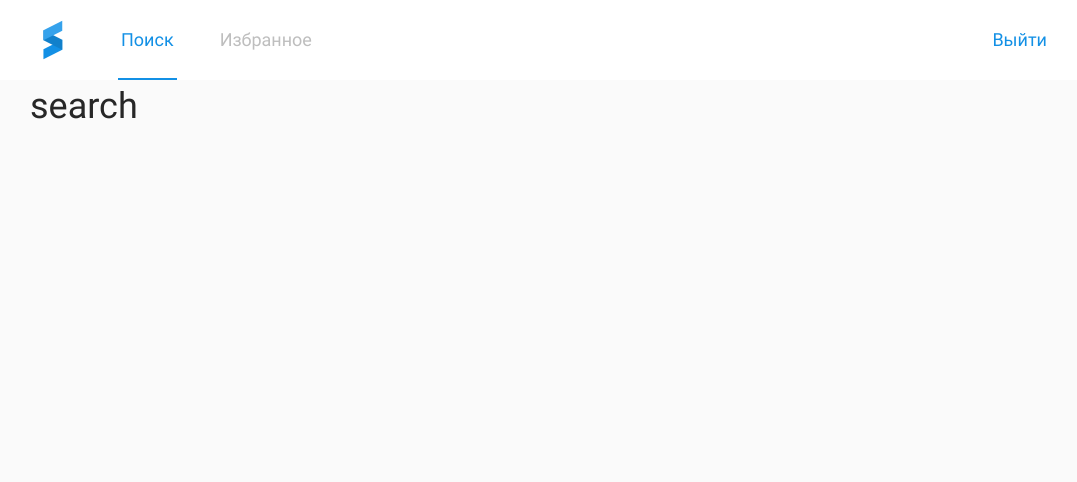
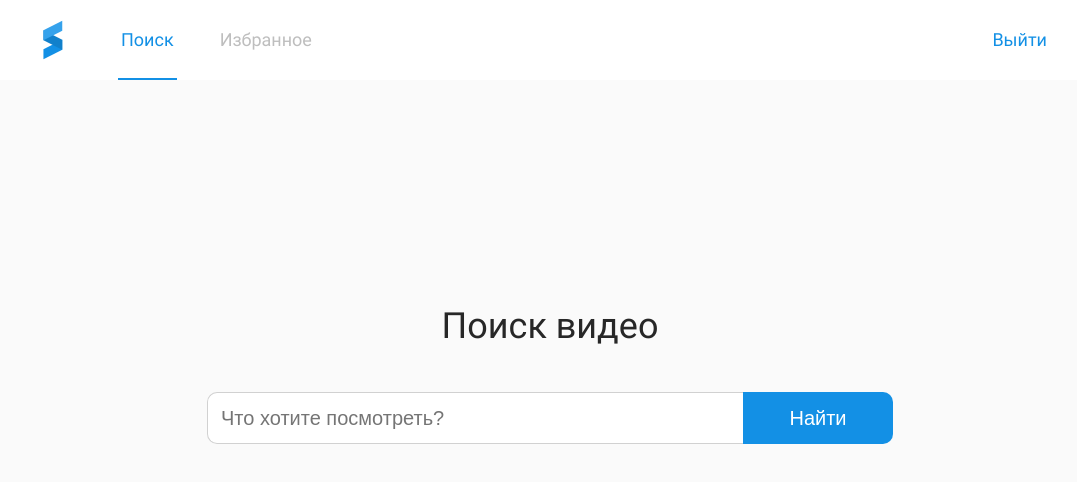
Before and after one commit to di-iv/youtube-search, a Vue app: page / in a window 1280 px wide. Shown: the top 482 px of the page, without its empty margins (90-1167 px from the left). Built offline with nearby package versions, Linux system fonts and the light colour scheme.

Commit message:
feat: search page

```diff
--- /dev/null
+++ b/src/styles/components/_search.scss
@@ -0,0 +1,7 @@
+.search {
+  display: flex;
+  flex-direction: column;
+  align-items: center;
+  padding-top: 220px;
+  padding-bottom: 220px;
+}
--- a/src/styles/components/index.scss
+++ b/src/styles/components/index.scss
@@ -2,3 +2,4 @@
 @import "button";
 @import "form-group";
 @import "search-form";
+@import "search";
--- a/src/views/SearchView.vue
+++ b/src/views/SearchView.vue
@@ -1,16 +1,21 @@
 <template>
   <MainLayout></MainLayout>
-  <div class="container">
-    <h1>search</h1>
-  </div>
+  <section>
+    <div class="search container">
+      <h1>Поиск видео</h1>
+      <SearchForm></SearchForm>
+    </div>
+  </section>
 </template>
 
 <script>
+import SearchForm from '@/components/SearchForm';
 import MainLayout from '@/layouts/MainLayout';
 
 export default {
   name: 'SearchView',
   components: {
+    SearchForm,
     MainLayout,
   },
 };
```
